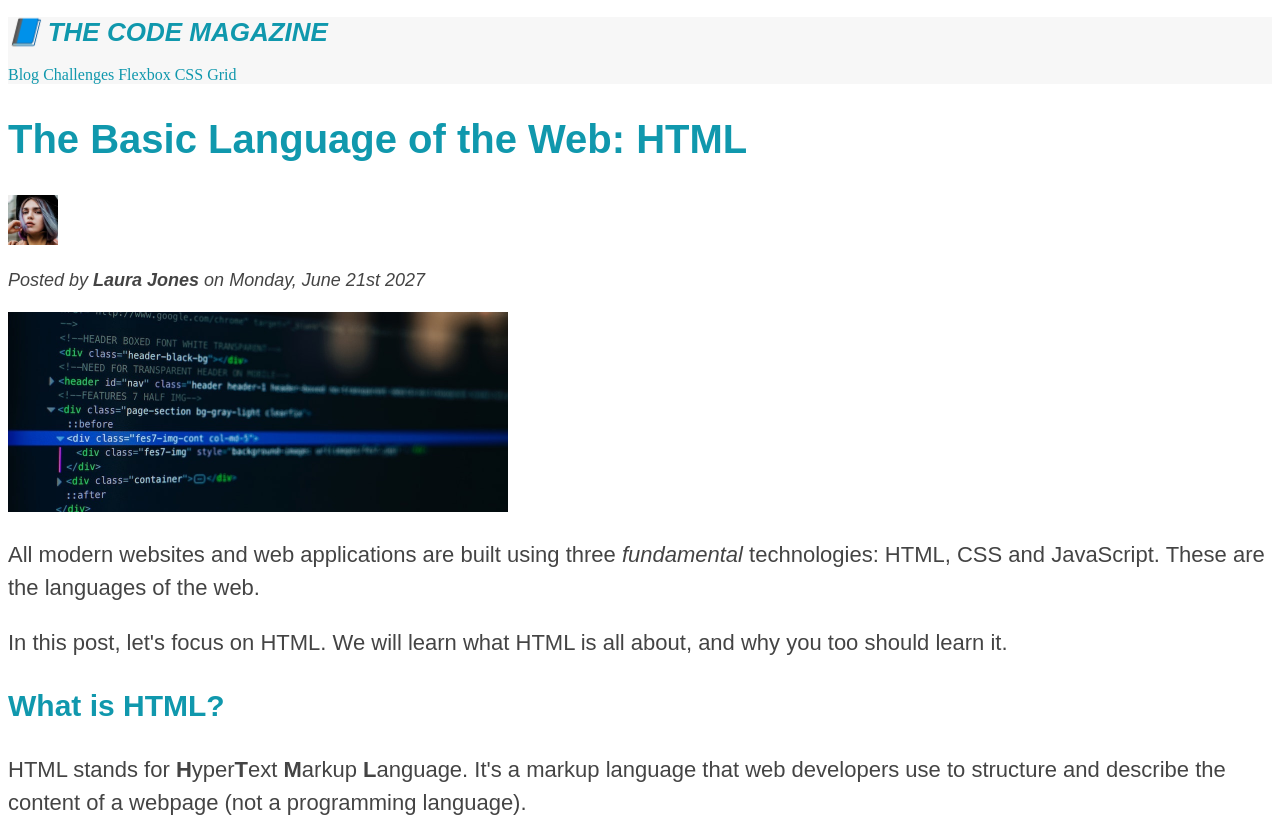
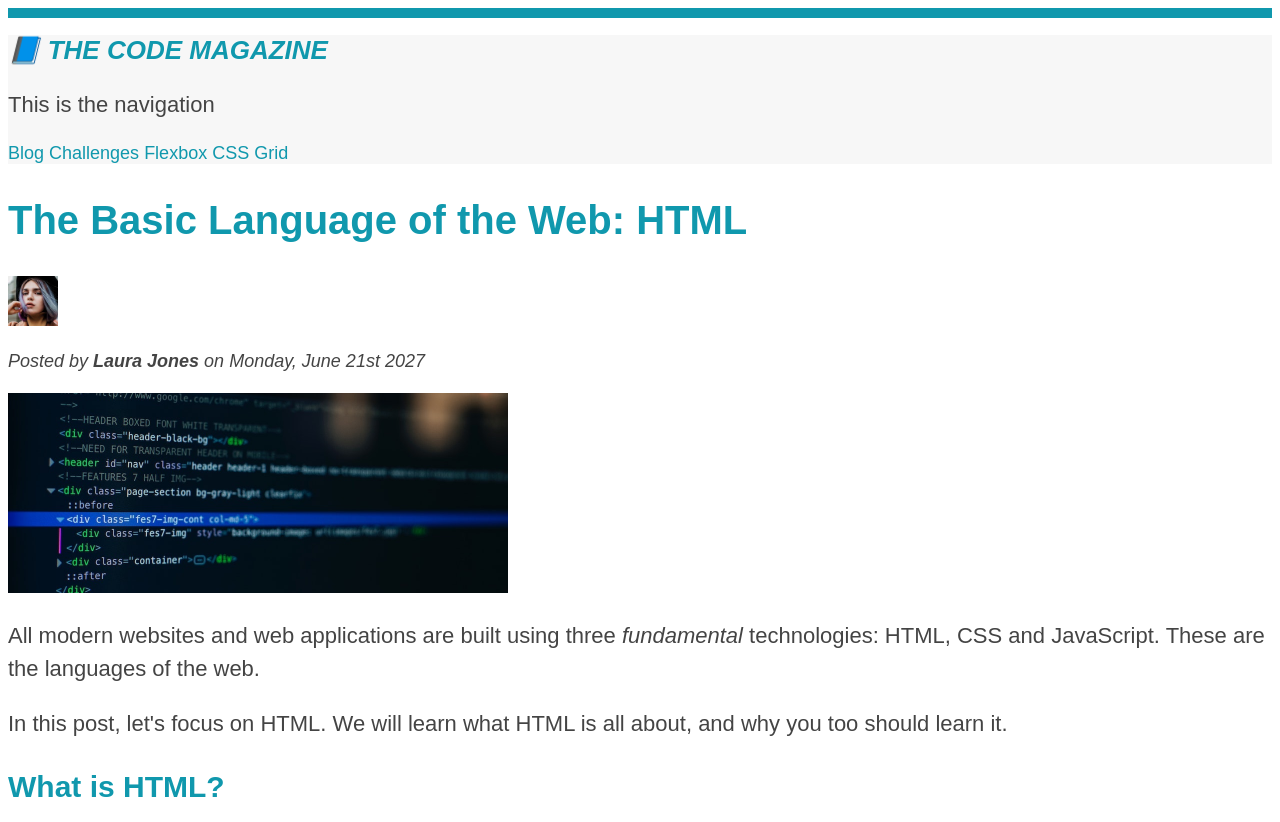
Before and after one commit to RYGRIT/learn-css-course, a plain HTML site: page css-fundamentals/index.html in a window 1280 px wide. Shown: the top 822 px of the page. Drawn offline with Linux system fonts and the light colour scheme.

Commit message:
inheritance

```diff
--- a/css-fundamentals/index.html
+++ b/css-fundamentals/index.html
@@ -20,6 +20,7 @@
       <h1>📘 The Code Magazine</h1>
 
       <nav>
+        <p>This is the navigation</p>
         <a href="blog.html">Blog</a>
         <a href="#">Challenges</a>
         <a href="#">Flexbox</a>
--- a/css-fundamentals/style.css
+++ b/css-fundamentals/style.css
@@ -1,7 +1,14 @@
+body {
+  font-family: sans-serif;
+  color: #444;
+
+  /* border property does not get inherited */
+  border-top: 10px solid #1098ad;
+}
 /* styling text */
 /* 6 CSS properties */
 /* font-size font-family font-style text-transform text-align line-height */
-h1,
+/* h1,
 h2,
 h3,
 h4,
@@ -9,7 +16,7 @@ p,
 li {
   font-family: sans-serif;
   color: #444;
-}
+} */
 
 h1,
 h2,
@@ -158,3 +165,12 @@ a:active {
 footer p {
   color: green;
 } */
+
+/* nav a:link,
+nav p {
+  font-size: 18px;
+} */
+
+nav {
+  font-size: 18px;
+}
```
